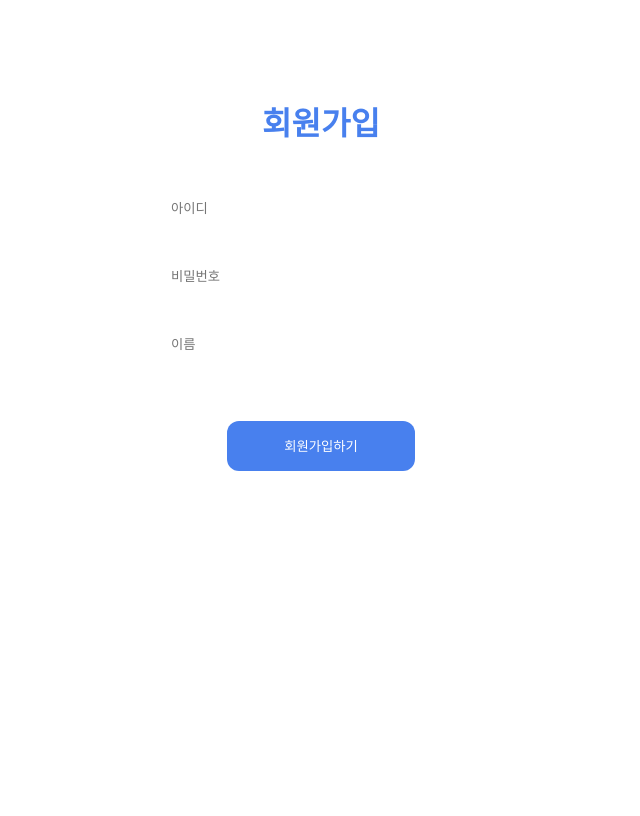
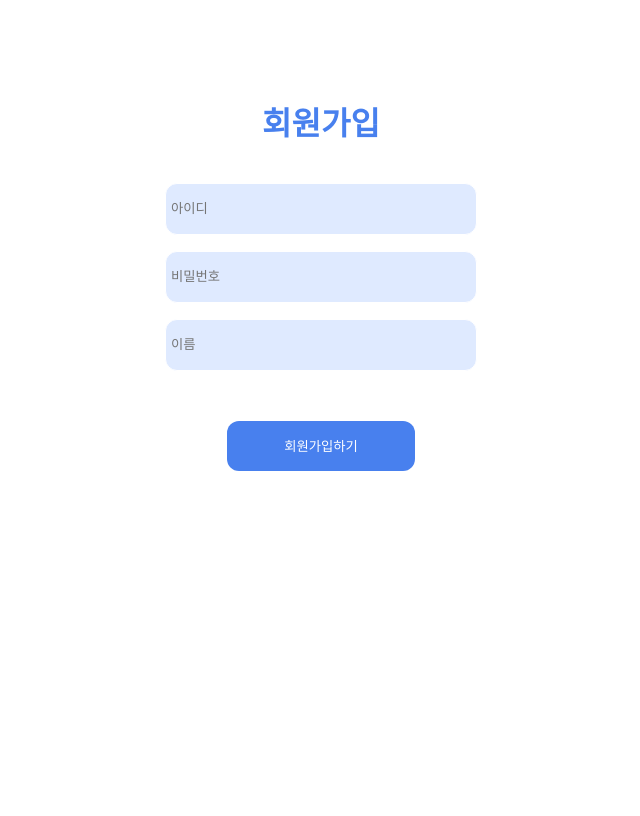
Before and after one commit to HaYoonsoo/onejo, a Django app: page /registration/signup in a window 1280 px wide. Shown: the whole page, without its empty margins (319-959 px from the left). Run offline with Django 4.2, Linux system fonts and the light colour scheme.

Commit message:
입력창 파란색

```diff
--- a/app/static/login.css
+++ b/app/static/login.css
@@ -48,7 +48,7 @@ input{
     border:0.5px solid rgb(255, 255, 255);
     border-radius: 12px;
     padding:5px;
-    background:#FFFFFF;
+    background:#DFEAFF;
 }
 
 button{
--- a/app/static/signup.css
+++ b/app/static/signup.css
@@ -36,7 +36,7 @@ input{
     border:0.5px solid rgb(255, 255, 255);
     border-radius: 12px;
     padding:5px;
-    background:#FFFFFF;
+    background: #DFEAFF;
 }
 
 p{
```
